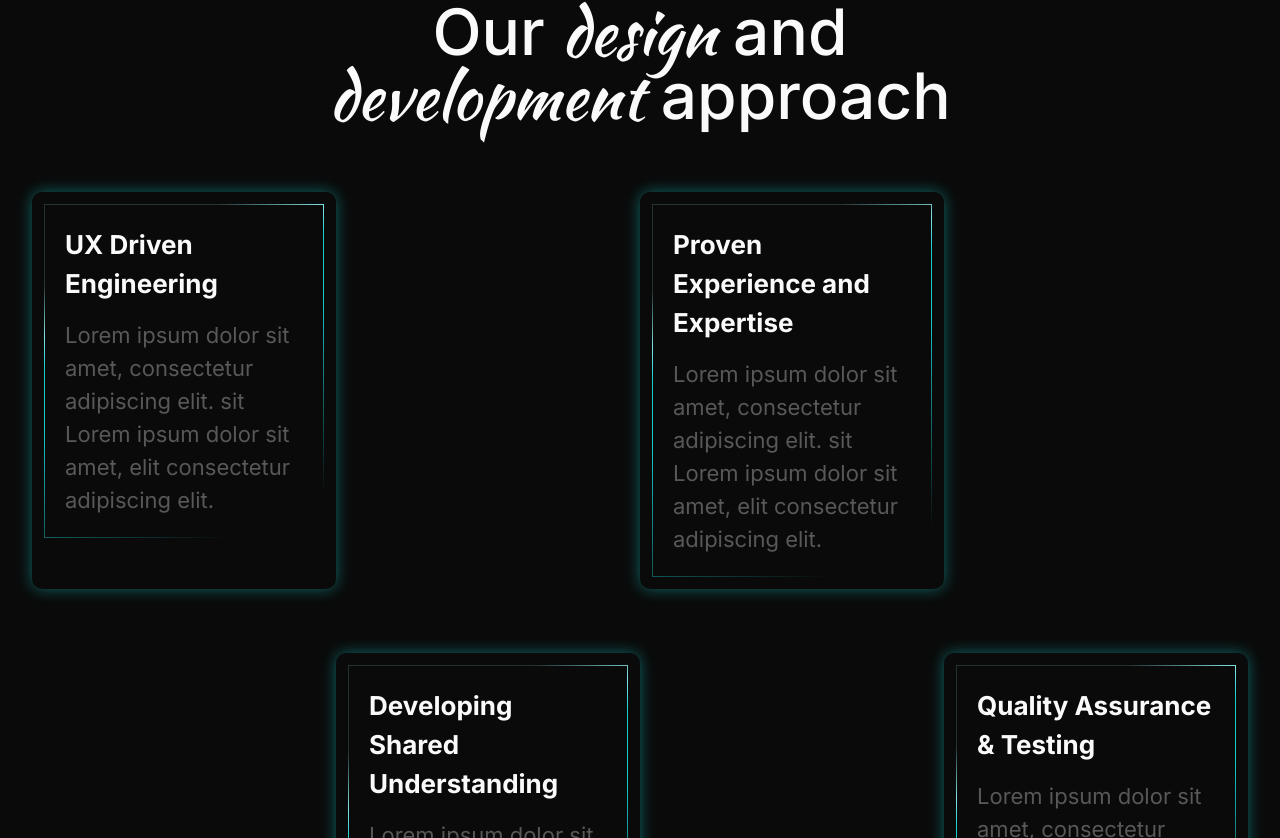
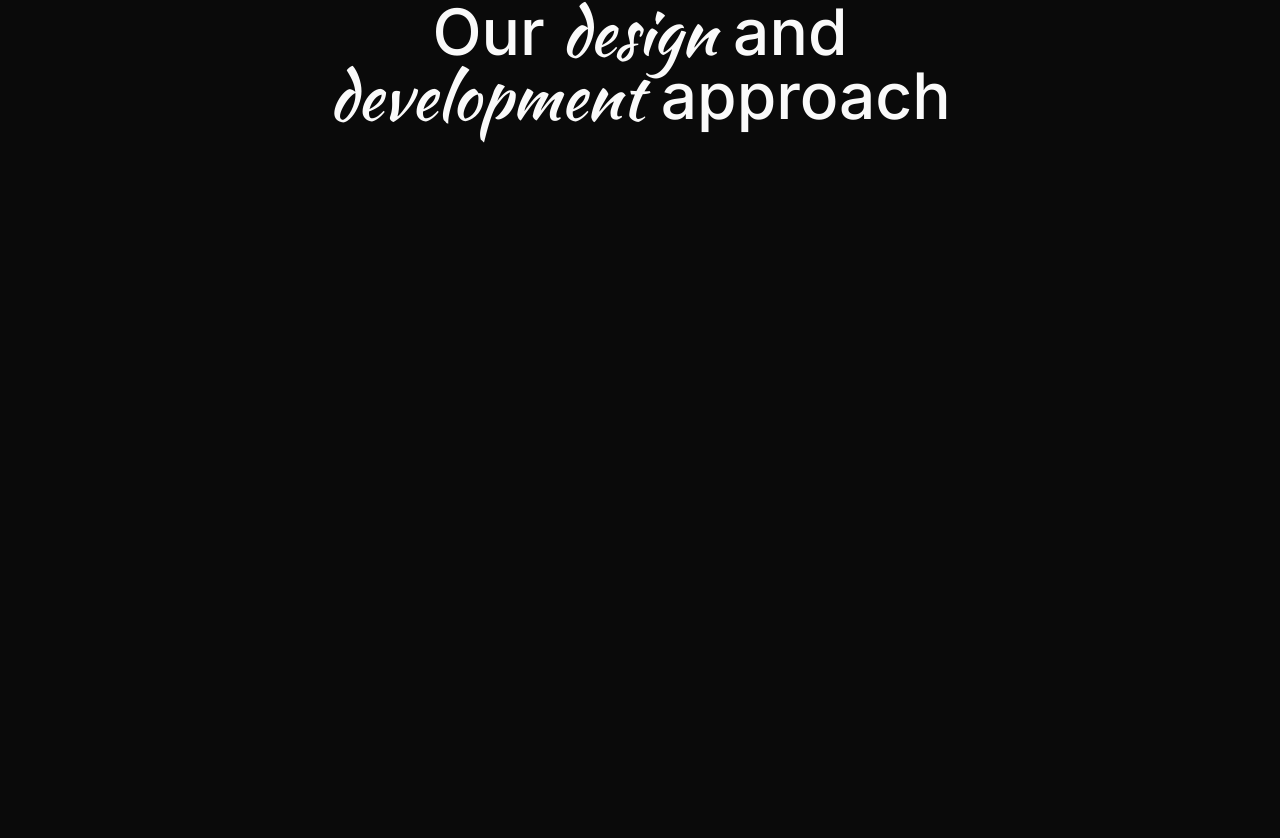
Before and after one commit to Roshen-Perera/ceylon-developers-portfolio, a Next.js app: page / in a window 1280 px wide. Shown: the part 1542-2380 px from the top of the page. After the commit the page ends 1702 px from the top, so only its background shows below. Built offline with nearby package versions, Linux system fonts and the light colour scheme.

Commit message:
Refactor Approach component to comment out grid layout for future adjustments

```diff
--- a/components/approach.tsx
+++ b/components/approach.tsx
@@ -11,7 +11,7 @@ const Approach = () => {
           <span className="font-kaushan">development</span> approach
         </H2>
       </div>
-      <div className="grid grid-cols-4 p-8">
+      {/* <div className="grid grid-cols-4 p-8">
         <div className="p-3 shadow-[0px_0px_15px_rgba(23,205,202,0.47)] rounded-lg">
           <div className="flex flex-col p-5 gradient-border rounded-2xl gap-4 ">
             <p className="text-[26px] font-bold">UX Driven Engineering</p>
@@ -82,7 +82,7 @@ const Approach = () => {
           </div>
         </div>
         <div></div>
-      </div>
+      </div> */}
     </div>
   );
 }
```
